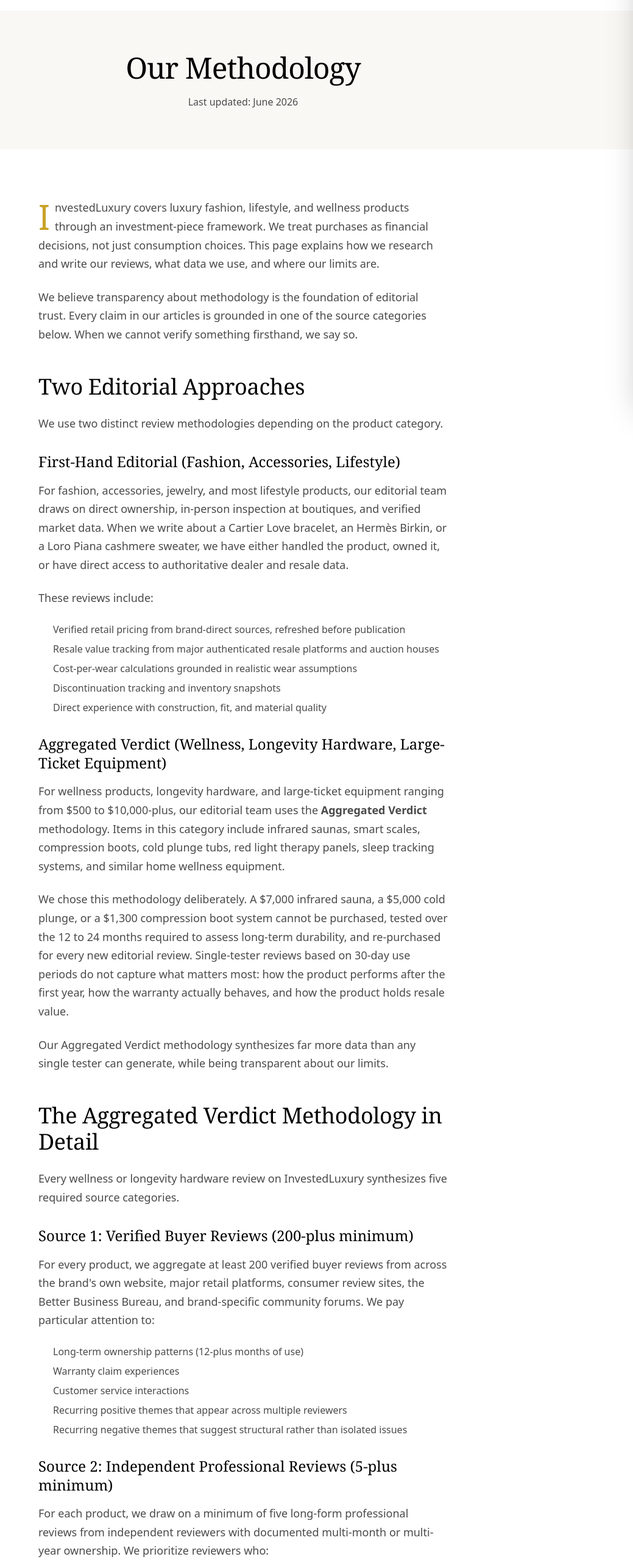
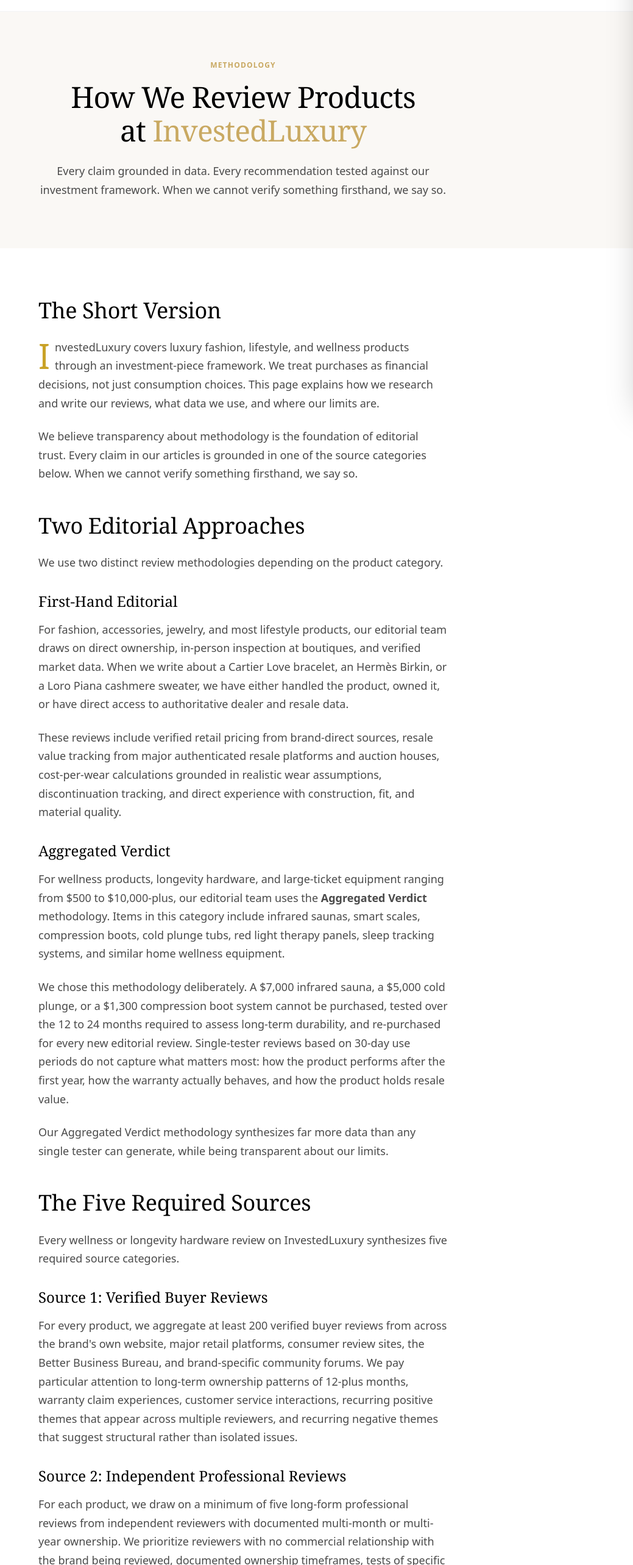
Before and after one commit to regi-dev-prog/invested-luxury, a Next.js app: page /methodology in a window 1280 px wide. Shown: the part 140-2706 px from the top of the page at 61% size, without its empty margins (241-1280 px from the left). Built offline with nearby package versions, Linux system fonts and the light colour scheme.

Commit message:
Restyle /methodology to match /about: hero with category-badge + subtitle, branded H2 outside article-content, gold links, CTA section

```diff
--- a/src/app/methodology/page.tsx
+++ b/src/app/methodology/page.tsx
@@ -23,22 +23,24 @@
   return (
     <>
       {/* Hero */}
-      <section className="py-16 bg-cream">
+      <section className="py-20 bg-cream">
         <div className="container-luxury text-center">
-          <h1 className="font-serif text-display text-black mb-4">
-            Our Methodology
+          <p className="category-badge mb-4">Methodology</p>
+          <h1 className="font-serif text-display text-black mb-6 text-balance max-w-3xl mx-auto">
+            How We Review Products at <span className="text-gold">InvestedLuxury</span>
           </h1>
-          <p className="text-body text-charcoal">
-            Last updated: June 2026
+          <p className="text-body-lg text-charcoal max-w-2xl mx-auto">
+            Every claim grounded in data. Every recommendation tested against our investment framework. When we cannot verify something firsthand, we say so.
           </p>
         </div>
       </section>
 
-      {/* Content */}
+      {/* Main Content */}
       <section className="py-20 bg-white">
         <div className="container-luxury">
-          <div className="max-w-article mx-auto article-content">
-
+          <div className="max-w-article mx-auto">
+            <h2 className="font-serif text-headline text-black mb-6">The Short Version</h2>
+            <div className="article-content">
               <p>
                 InvestedLuxury covers luxury fashion, lifestyle, and wellness products through an investment-piece framework. We treat purchases as financial decisions, not just consumption choices. This page explains how we research and write our reviews, what data we use, and where our limits are.
               </p>
@@ -51,20 +53,13 @@
                 We use two distinct review methodologies depending on the product category.
               </p>
 
-            <h3>First-Hand Editorial (Fashion, Accessories, Lifestyle)</h3>
+              <h3>First-Hand Editorial</h3>
               <p>
                 For fashion, accessories, jewelry, and most lifestyle products, our editorial team draws on direct ownership, in-person inspection at boutiques, and verified market data. When we write about a Cartier Love bracelet, an Herm&egrave;s Birkin, or a Loro Piana cashmere sweater, we have either handled the product, owned it, or have direct access to authoritative dealer and resale data.
               </p>
-            <p>These reviews include:</p>
-            <ul>
-              <li>Verified retail pricing from brand-direct sources, refreshed before publication</li>
-              <li>Resale value tracking from major authenticated resale platforms and auction houses</li>
-              <li>Cost-per-wear calculations grounded in realistic wear assumptions</li>
-              <li>Discontinuation tracking and inventory snapshots</li>
-              <li>Direct experience with construction, fit, and material quality</li>
-            </ul>
+              <p>These reviews include verified retail pricing from brand-direct sources, resale value tracking from major authenticated resale platforms and auction houses, cost-per-wear calculations grounded in realistic wear assumptions, discontinuation tracking, and direct experience with construction, fit, and material quality.</p>
 
-            <h3>Aggregated Verdict (Wellness, Longevity Hardware, Large-Ticket Equipment)</h3>
+              <h3>Aggregated Verdict</h3>
               <p>
                 For wellness products, longevity hardware, and large-ticket equipment ranging from $500 to $10,000-plus, our editorial team uses the <strong>Aggregated Verdict</strong> methodology. Items in this category include infrared saunas, smart scales, compression boots, cold plunge tubs, red light therapy panels, sleep tracking systems, and similar home wellness equipment.
               </p>
@@ -75,57 +70,38 @@
                 Our Aggregated Verdict methodology synthesizes far more data than any single tester can generate, while being transparent about our limits.
               </p>
 
-            <h2>The Aggregated Verdict Methodology in Detail</h2>
+              <h2>The Five Required Sources</h2>
               <p>
                 Every wellness or longevity hardware review on InvestedLuxury synthesizes five required source categories.
               </p>
 
-            <h3>Source 1: Verified Buyer Reviews (200-plus minimum)</h3>
+              <h3>Source 1: Verified Buyer Reviews</h3>
               <p>
-              For every product, we aggregate at least 200 verified buyer reviews from across the brand&apos;s own website, major retail platforms, consumer review sites, the Better Business Bureau, and brand-specific community forums. We pay particular attention to:
+                For every product, we aggregate at least 200 verified buyer reviews from across the brand&apos;s own website, major retail platforms, consumer review sites, the Better Business Bureau, and brand-specific community forums. We pay particular attention to long-term ownership patterns of 12-plus months, warranty claim experiences, customer service interactions, recurring positive themes that appear across multiple reviewers, and recurring negative themes that suggest structural rather than isolated issues.
               </p>
-            <ul>
-              <li>Long-term ownership patterns (12-plus months of use)</li>
-              <li>Warranty claim experiences</li>
-              <li>Customer service interactions</li>
-              <li>Recurring positive themes that appear across multiple reviewers</li>
-              <li>Recurring negative themes that suggest structural rather than isolated issues</li>
-            </ul>
 
-            <h3>Source 2: Independent Professional Reviews (5-plus minimum)</h3>
+              <h3>Source 2: Independent Professional Reviews</h3>
               <p>
-              For each product, we draw on a minimum of five long-form professional reviews from independent reviewers with documented multi-month or multi-year ownership. We prioritize reviewers who:
+                For each product, we draw on a minimum of five long-form professional reviews from independent reviewers with documented multi-month or multi-year ownership. We prioritize reviewers with no commercial relationship with the brand being reviewed, documented ownership timeframes, tests of specific claims against measurable benchmarks, and coverage of negative aspects as well as positive.
               </p>
-            <ul>
-              <li>Have no commercial relationship with the brand being reviewed (we explicitly identify which reviewers do)</li>
-              <li>Have documented ownership timeframes</li>
-              <li>Test specific claims against measurable benchmarks</li>
-              <li>Cover the negative aspects as well as the positive</li>
-            </ul>
               <p>
                 When a reviewer has a dealer relationship or commercial connection to the brand, we name it. When a reviewer is genuinely independent, we name that too.
               </p>
 
-            <h3>Source 3: Community Knowledge (10-plus Reddit, forum, and discussion threads)</h3>
+              <h3>Source 3: Community Knowledge</h3>
               <p>
                 Reddit communities and product-specific forums reveal information that does not appear in professional reviews: long-term reliability patterns, customer service experiences, niche issues affecting specific user types, and the dropoff rates that no manufacturer publishes. We aggregate at least 10 deep-dive threads per product across relevant communities.
               </p>
 
-            <h3>Source 4: Video Long-Form Reviews (5-plus minimum)</h3>
+              <h3>Source 4: Video Long-Form Reviews</h3>
               <p>
                 Independent YouTube reviewers with documented ownership timeframes provide a layer of verification that text reviews cannot. We aggregate at least five long-form video reviews per product, prioritizing channels with multi-year ownership documentation.
               </p>
 
-            <h3>Source 5: Primary Data (verified the week of publication)</h3>
-            <p>Every review includes primary data verified within seven days of publication:</p>
-            <ul>
-              <li>Current US retail pricing direct from brand websites</li>
-              <li>Wellness clinic session pricing in five US cities (NYC, LA, Miami, Austin, Chicago) for cost-per-use payback calculations</li>
-              <li>DEXA scan pricing for body composition products</li>
-              <li>Secondary market resale data from verified sold listings</li>
-              <li>Warranty terms verified from official brand pages</li>
-              <li>Clinical evidence references from PubMed and peer-reviewed sources</li>
-            </ul>
+              <h3>Source 5: Primary Data</h3>
+              <p>
+                Every review includes primary data verified within seven days of publication: current US retail pricing direct from brand websites, wellness clinic session pricing across five US cities for cost-per-use payback calculations, DEXA scan pricing for body composition products, secondary market resale data from verified sold listings, warranty terms verified from official brand pages, and clinical evidence references from PubMed and peer-reviewed sources.
+              </p>
 
               <h2>The Investment-Piece Framework</h2>
               <p>
@@ -148,9 +124,8 @@
               </p>
 
               <h2>What We Will Not Do</h2>
-            <p>Our methodology has explicit limits. We will not:</p>
               <p>
-              <strong>Fabricate first-hand testing claims.</strong> When we have not personally tested a product, we say so in a transparency block at the top of the relevant article. We do not write &quot;I unboxed this&quot; when we have not. We do not write &quot;I felt the heat radiating through the cabin&quot; when no member of our team has been in the cabin.
+                <strong>Fabricate first-hand testing claims.</strong> When we have not personally tested a product, we say so in a transparency block at the top of the relevant article. We do not write &quot;I unboxed this&quot; when we have not.
               </p>
               <p>
                 <strong>Recommend products that fail our investment framework.</strong> If a product cannot be defended on cost-per-use math, resale retention, or 10-year cost of ownership, we do not recommend it regardless of the affiliate commission available. Our reviews include &quot;do not buy&quot; recommendations and &quot;buy nothing yet&quot; recommendations for products and buyer profiles that do not match.
@@ -159,7 +134,7 @@
                 <strong>Cite anonymous or unverifiable sources.</strong> Every buyer review pattern we describe can be traced to specific platforms. Every professional reviewer we cite can be looked up.
               </p>
               <p>
-              <strong>Hide affiliate relationships.</strong> Every article includes affiliate disclosure. Our <Link href="/affiliate-disclosure">disclosure policy</Link> details how our affiliate relationships work and what that means for our editorial independence.
+                <strong>Hide affiliate relationships.</strong> Every article includes affiliate disclosure. Our <Link href="/affiliate-disclosure" className="text-gold hover:underline">disclosure policy</Link> details how our affiliate relationships work and what that means for our editorial independence.
               </p>
               <p>
                 <strong>Recommend supplements or pharmaceuticals.</strong> YMYL (Your Money, Your Life) categories require medical credentialing we do not currently have on staff. Until we have a board-certified medical reviewer, we do not write supplement, prescription, or specific dosing recommendations.
@@ -167,35 +142,24 @@
 
               <h2>How We Verify Pricing</h2>
               <p>
-              Pricing accuracy is foundational. We verify prices within seven days of every article&apos;s publication and refresh prices quarterly. Sources:
+                Pricing accuracy is foundational. We verify prices within seven days of every article&apos;s publication and refresh prices quarterly. Sources include brand-direct websites, authorized dealer pricing, major retail platforms for fashion and wellness products, and resale platforms for secondary market data.
               </p>
-            <ul>
-              <li>Brand-direct websites (the canonical pricing source for most premium products)</li>
-              <li>Authorized dealer pricing (for brands that use dealer networks)</li>
-              <li>Major retail platforms for fashion and wellness products</li>
-              <li>Resale platforms for secondary market data</li>
-            </ul>
               <p>
                 When pricing moves between our research and publication date, we note this in the article. Pricing in our reviews represents a snapshot, not a permanent state. We recommend readers verify current pricing at the brand site before purchase.
               </p>
 
               <h2>How We Verify Resale Data</h2>
               <p>
-              Resale data is harder to verify than retail pricing because secondary markets are thinner and more volatile. Our process:
+                Resale data is harder to verify than retail pricing because secondary markets are thinner and more volatile. We pull verified sold listings (not asking prices) for the past 60 days, cross-reference with authenticated resale platforms for fashion items, exclude outlier sales that suggest non-representative conditions, and report ranges rather than point estimates because the secondary market produces a distribution rather than a single number.
               </p>
-            <ul>
-              <li>We pull verified sold listings (not asking prices) for the past 60 days</li>
-              <li>We pull marketplace recent sales where data is visible</li>
-              <li>We cross-reference with authenticated resale platforms for fashion items</li>
-              <li>We exclude outlier sales that suggest non-representative conditions</li>
-              <li>We report ranges, not point estimates, because the secondary market produces a distribution rather than a single number</li>
-            </ul>
               <p>
                 When sold-listing data is too thin to support a claim, we say so. We do not invent secondary market data.
               </p>
 
               <h2>How We Handle Brand Bias</h2>
-            <p>Every reviewer has biases. Editorial honesty requires naming them. Our biases:</p>
+              <p>
+                Every reviewer has biases. Editorial honesty requires naming them.
+              </p>
               <p>
                 <strong>We prefer brands with strong resale markets.</strong> This means we cover Cartier, Herm&egrave;s, Chanel, and similar more than we cover brands without active secondary markets. This is a structural bias of the investment-piece framework.
               </p>
@@ -210,14 +174,11 @@
               </p>
 
               <h2>How We Update Our Reviews</h2>
-            <p>Reviews are not static. We refresh content on a rolling quarterly schedule:</p>
-            <ul>
-              <li>Three months after publication: pricing and availability check, minor corrections</li>
-              <li>Six months after publication: substantive update with new owner data, new resale snapshots, and any product line changes</li>
-              <li>Twelve months after publication: full review refresh, including methodology re-application and ranking re-evaluation</li>
-            </ul>
               <p>
-              When a major product launch changes the category landscape (CES product reveals, brand acquisitions, major price changes), we update affected articles outside the standard cycle.
+                Reviews are not static. We refresh content on a rolling quarterly schedule. Three months after publication: pricing and availability check, minor corrections. Six months after publication: substantive update with new owner data, new resale snapshots, and any product line changes. Twelve months after publication: full review refresh, including methodology re-application and ranking re-evaluation.
+              </p>
+              <p>
+                When a major product launch changes the category landscape, we update affected articles outside the standard cycle.
               </p>
 
               <h2>Who Writes Our Reviews</h2>
@@ -233,7 +194,7 @@
 
               <h2>A Note on AI and Editorial Tools</h2>
               <p>
-              InvestedLuxury uses AI tools to assist with research, source aggregation, and draft preparation. Our editorial team reviews, verifies, and rewrites every published article. AI tools accelerate the source aggregation process (pulling 200-plus buyer reviews, cross-referencing professional reviewers, identifying patterns) but do not produce our final editorial voice or recommendations.
+                InvestedLuxury uses AI tools to assist with research, source aggregation, and draft preparation. Our editorial team reviews, verifies, and rewrites every published article. AI tools accelerate the source aggregation process but do not produce our final editorial voice or recommendations.
               </p>
               <p>
                 Every published article passes human editorial review. Every claim is traceable to a source category listed above. Every recommendation passes our investment framework before publication.
@@ -241,12 +202,45 @@
 
               <h2>Questions, Corrections, or Feedback</h2>
               <p>
-              If you spot an error in our coverage, find outdated pricing, identify a source we missed, or want to flag a methodology concern, please reach out via our <Link href="/contact">contact page</Link> or email hello@investedluxury.com.
+                If you spot an error in our coverage, find outdated pricing, identify a source we missed, or want to flag a methodology concern, please reach out via our <Link href="/contact" className="text-gold hover:underline">contact page</Link> or email hello@investedluxury.com.
               </p>
               <p>
                 We take corrections seriously. When we make a substantive error, we update the article and add a correction note. We do not silently update without disclosure.
               </p>
+              <p className="text-charcoal">
+                Last updated: June 2026
+              </p>
+            </div>
+          </div>
+        </div>
+      </section>
 
+      {/* CTA Section */}
+      <section className="py-16 bg-cream">
+        <div className="container-luxury text-center">
+          <h2 className="font-serif text-headline text-black mb-4">Read Our Reviews</h2>
+          <p className="text-body text-charcoal mb-8 max-w-xl mx-auto">
+            See the methodology in action across our verticals.
+          </p>
+          <div className="flex flex-wrap justify-center gap-4">
+            <Link
+              href="/wellness/longevity"
+              className="px-6 py-3 bg-black text-white font-medium hover:bg-charcoal transition-colors"
+            >
+              Longevity Reviews
+            </Link>
+            <Link
+              href="/affiliate-disclosure"
+              className="px-6 py-3 border border-black text-black font-medium hover:bg-cream transition-colors"
+            >
+              Affiliate Disclosure
+            </Link>
+            <Link
+              href="/about"
+              className="px-6 py-3 border border-black text-black font-medium hover:bg-cream transition-colors"
+            >
+              About
+            </Link>
           </div>
         </div>
       </section>
```
Lines whose indentation alone changed are shown as unchanged.
